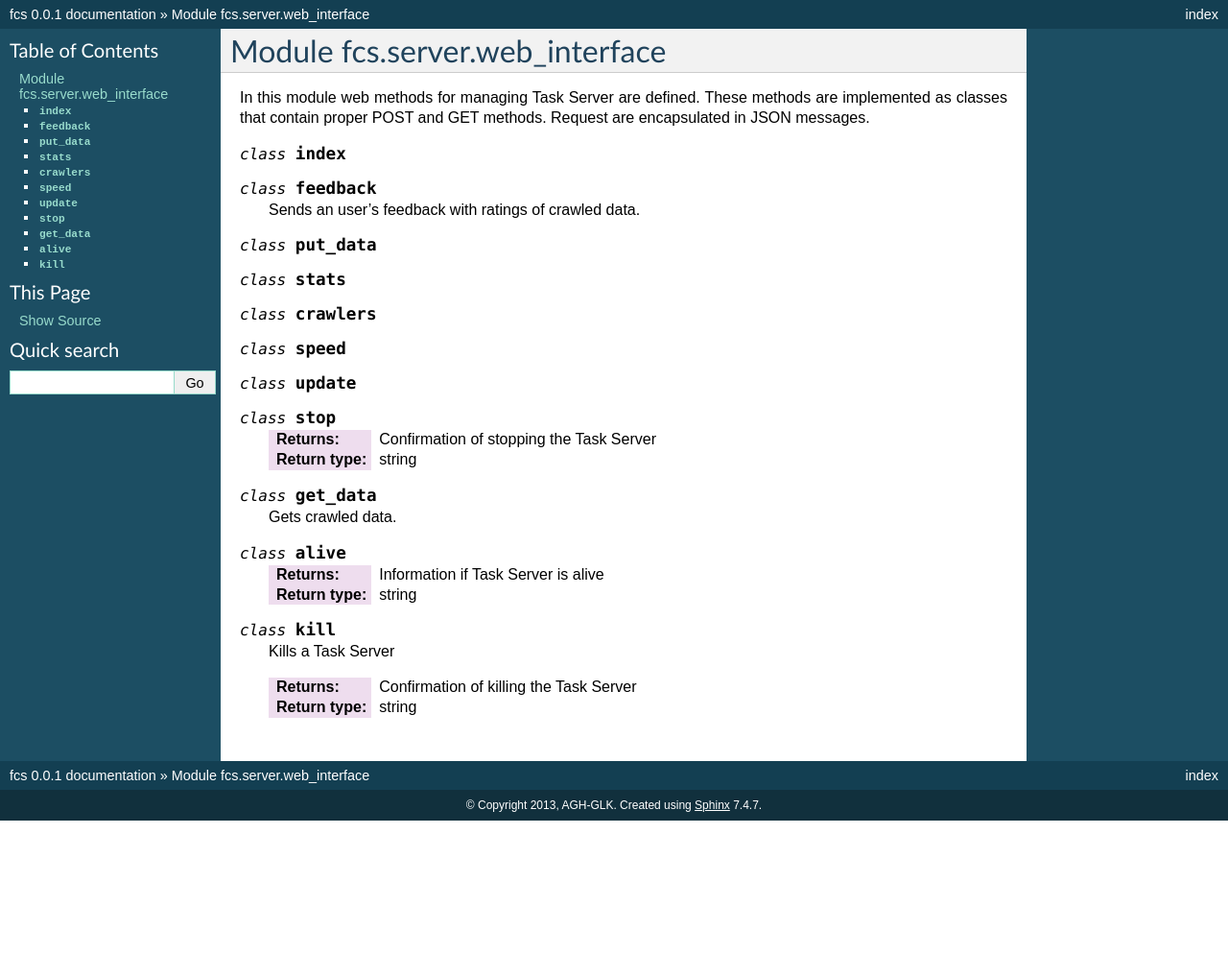
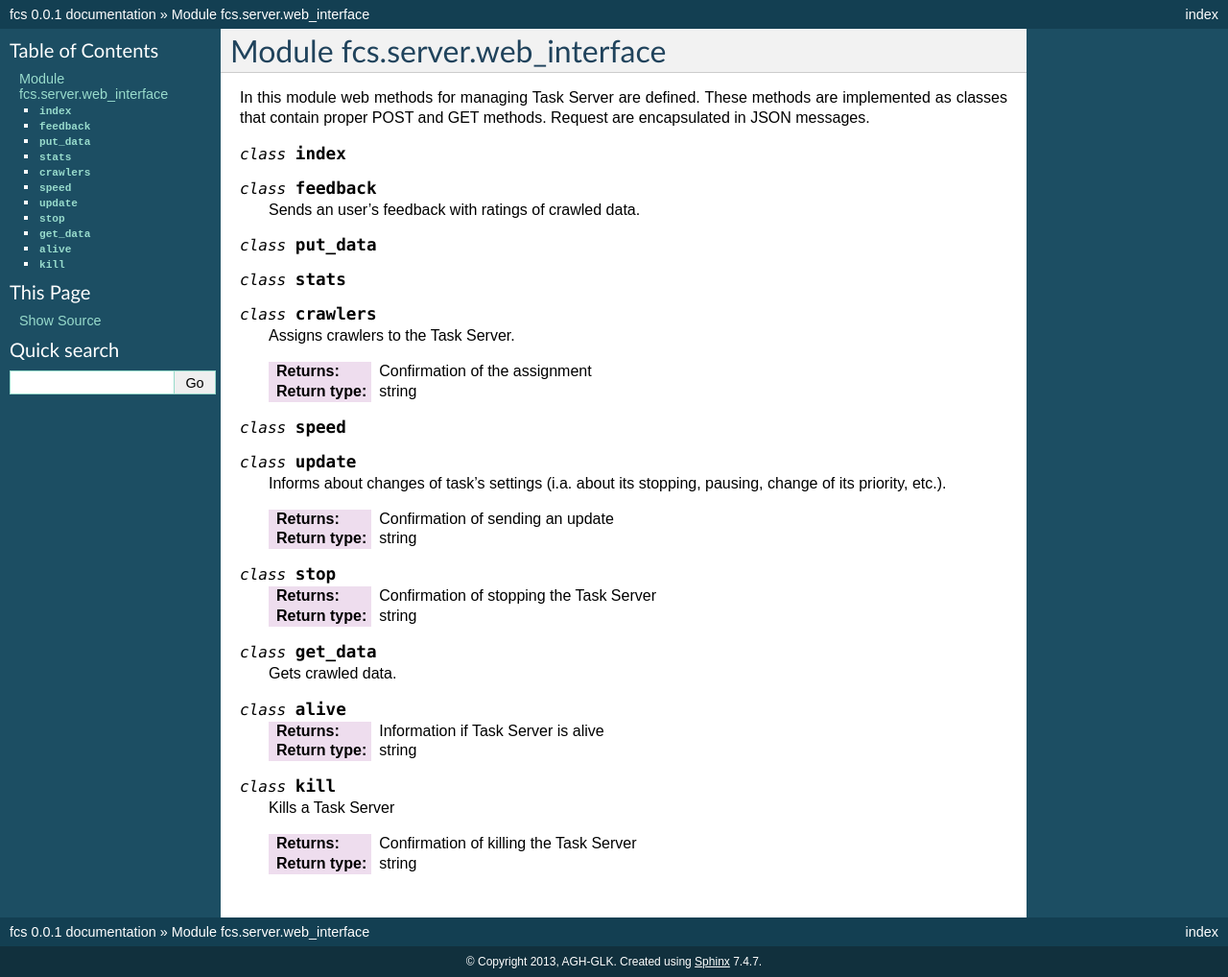
Before and after one commit to agh-glk/fcs, a Sphinx documentation site: the page built from docs/source/server/web_interface.rst, in a window 1280 px wide. Shown: the whole page at 96% size. Built offline with Sphinx 7.4.7, drawn with Linux system fonts in a browser that asks for light colours; formulas are drawn with MathJax 3; before the commit the page ends 900 px from its top, so only the background shows below that.

Commit message:
[NT] Edit

```diff
--- a/docs/source/server/web_interface.rst
+++ b/docs/source/server/web_interface.rst
@@ -18,9 +18,19 @@ contain proper POST and GET methods. Request are encapsulated in JSON messages.
 
 .. py:class:: crawlers
 
+   Assigns crawlers to the Task Server.
+
+   :return: Confirmation of the assignment
+   :rtype: string
+
 .. py:class:: speed
 
 .. py:class:: update
+
+   Informs about changes of task's settings (i.a. about its stopping, pausing, change of its priority, etc.).
+
+   :return: Confirmation of sending an update
+   :rtype: string
 
 .. py:class:: stop
 
```
